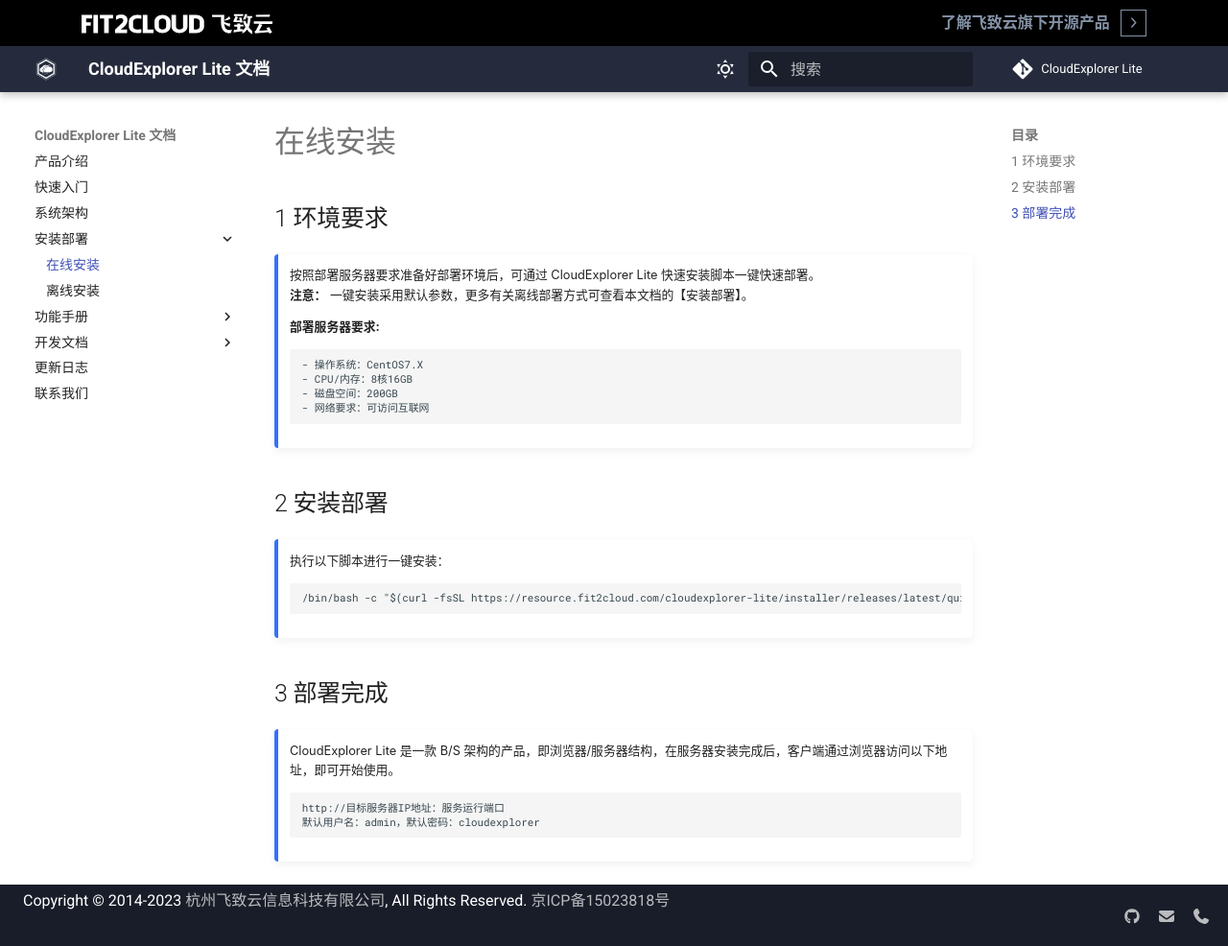
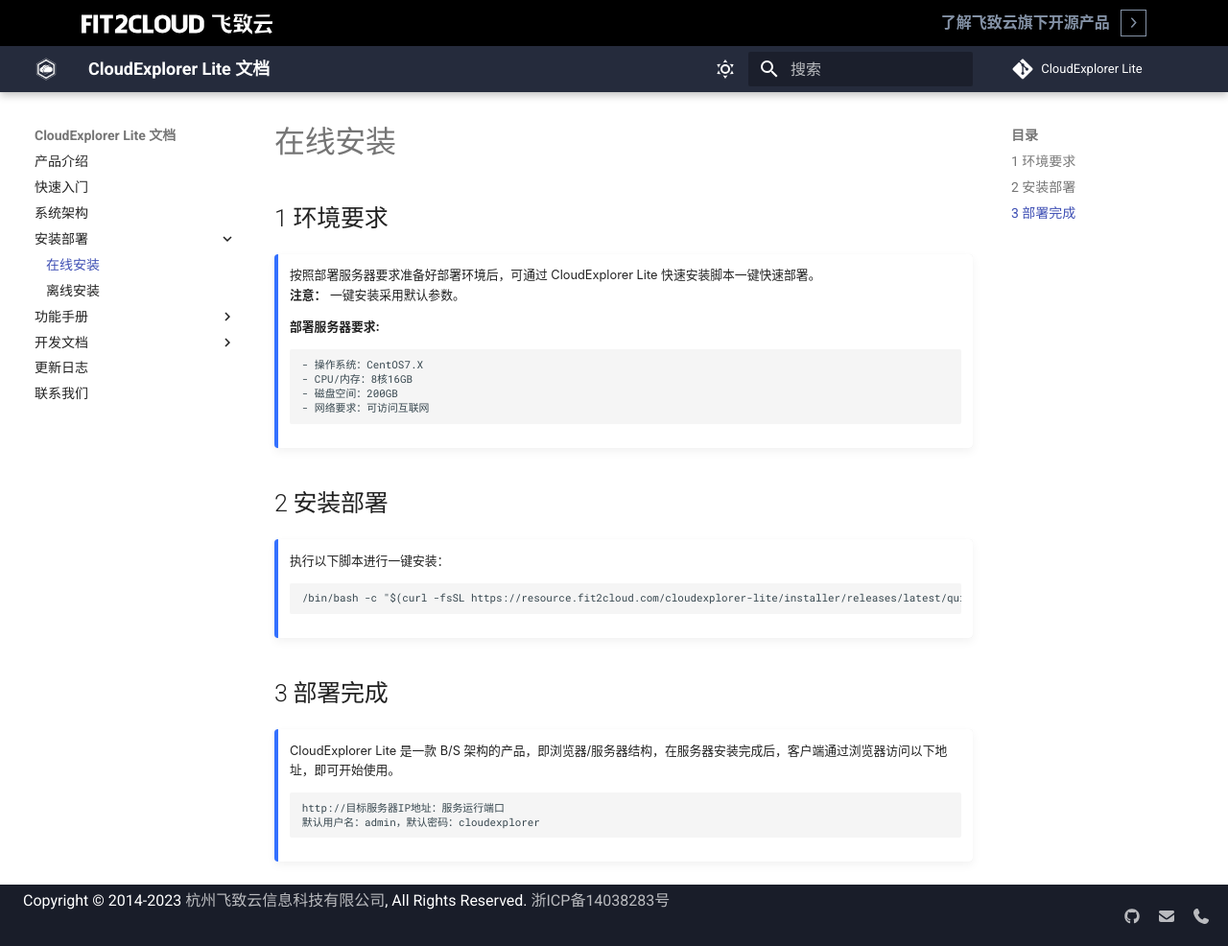
Before and after one commit to CloudExplorer-Dev/docs, an MkDocs documentation site: the page built from docs/installation/online_installation.md, in a window 1280 px wide and 986 px high. Shown: the whole window at 96% size. Built offline with MkDocs 1.6.1 and Material for MkDocs 9.7.7, drawn with Linux system fonts in a browser that asks for light colours; the version menu is left out.

Commit message:
mkdocsyml描述

````diff
--- a/docs/installation/online_installation.md
+++ b/docs/installation/online_installation.md
@@ -3,7 +3,7 @@
 !!! Abstract ""
 
     按照部署服务器要求准备好部署环境后，可通过 CloudExplorer Lite 快速安装脚本一键快速部署。
-    **注意：** 一键安装采用默认参数，更多有关离线部署方式可查看本文档的【安装部署】。
+    **注意：** 一键安装采用默认参数。
 
     **部署服务器要求:**
     ```
--- a/mkdocs.yml
+++ b/mkdocs.yml
@@ -127,7 +127,7 @@ markdown_extensions:
 extra_css:
     - css/extra.css
 
-copyright: Copyright &copy; 2014-2023 <a href="https://www.fit2cloud.com">杭州飞致云信息科技有限公司</a>, All Rights Reserved. <a href="http://www.beian.miit.gov.cn" target="_blank">京ICP备15023818号</a>
+copyright: Copyright &copy; 2014-2023 <a href="https://www.fit2cloud.com">杭州飞致云信息科技有限公司</a>, All Rights Reserved. <a href="https://beian.miit.gov.cn/" target="_blank">浙ICP备14038283号</a>
 
 plugins:
     - search:
````
Also changed, not shown: docs/quick_start.md (+1 -1 lines), docs/user_manual/security-compliance/compliance_scan.md (+1 -1 lines), docs/system_arch.md (line endings or trailing spaces).
